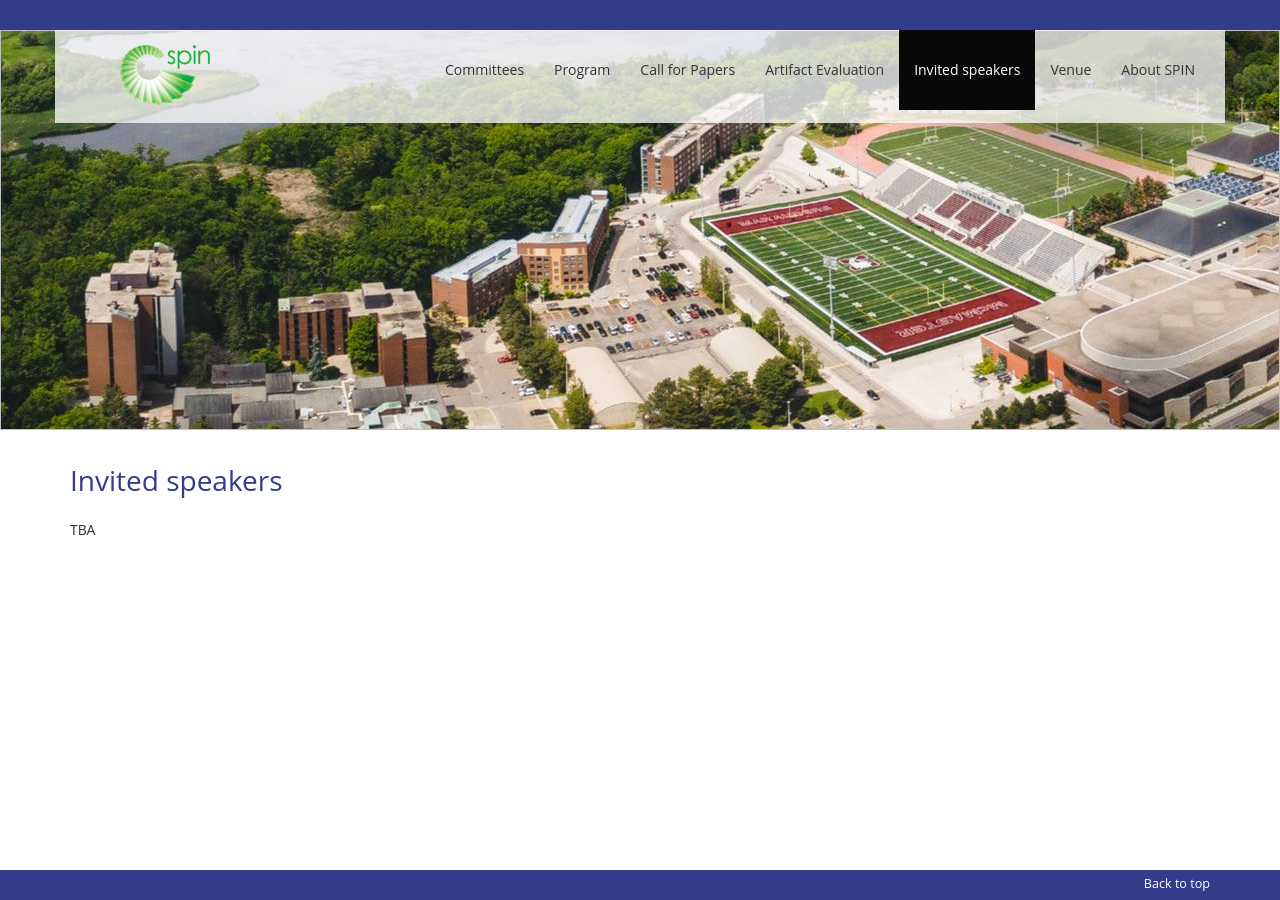
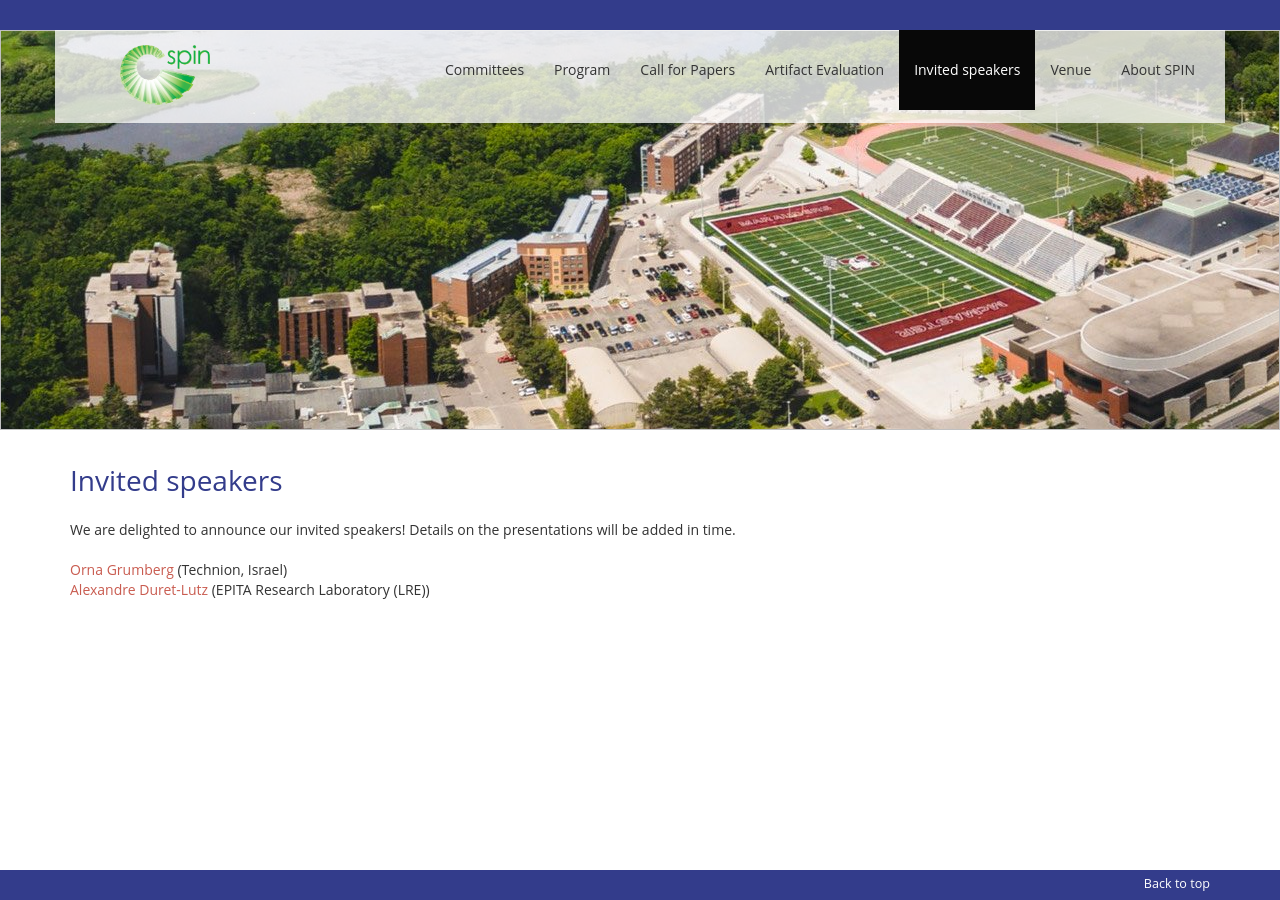
Before and after one commit to SPIN-web/SPIN2026, a Jekyll site: the page built from _pages/speakers.md, in a window 1280 px wide. Built offline with Jekyll 4.4.1, drawn with Linux system fonts in a browser that asks for light colours; nearby versions of some CDN libraries; our own code applies the rules of GitHub Pages for plain Markdown files.

Commit message:
some updates

```diff
--- a/Gemfile
+++ b/Gemfile
@@ -25,7 +25,7 @@ gem "github-pages", group: :jekyll_plugins
 # Windows does not include zoneinfo files, so bundle the tzinfo-data gem
 # and associated library.
 platforms :mingw, :x64_mingw, :mswin, :jruby do
-  gem "tzinfo", "~> 2"
+  gem "tzinfo"
   gem "tzinfo-data"
 end
 
@@ -37,4 +37,4 @@ gem "wdm", "~> 0.1.0", :platforms => [:mingw, :x64_mingw, :mswin]
 gem "kramdown-parser-gfm"
 
 # needed to avoid an error
-gem "webrick", "~> 1.8"
+gem "webrick"
--- a/_pages/speakers.md
+++ b/_pages/speakers.md
@@ -6,4 +6,8 @@ order: 4
 
 # Invited speakers
 
-TBA
+We are delighted to announce our invited speakers!
+Details on the presentations will be added in time.
+
+[Orna Grumberg](https://orna.cswp.cs.technion.ac.il/) (Technion, Israel)
+[Alexandre Duret-Lutz](https://www.lrde.epita.fr/~adl/) (EPITA Research Laboratory (LRE))
```
Also changed, not shown: _pages/call.md (+1 -1 lines), Gemfile.lock, _pages/committees.md (line endings or trailing spaces), assets/images/alexandre.jpg (added), assets/images/orna.jpg (added).
